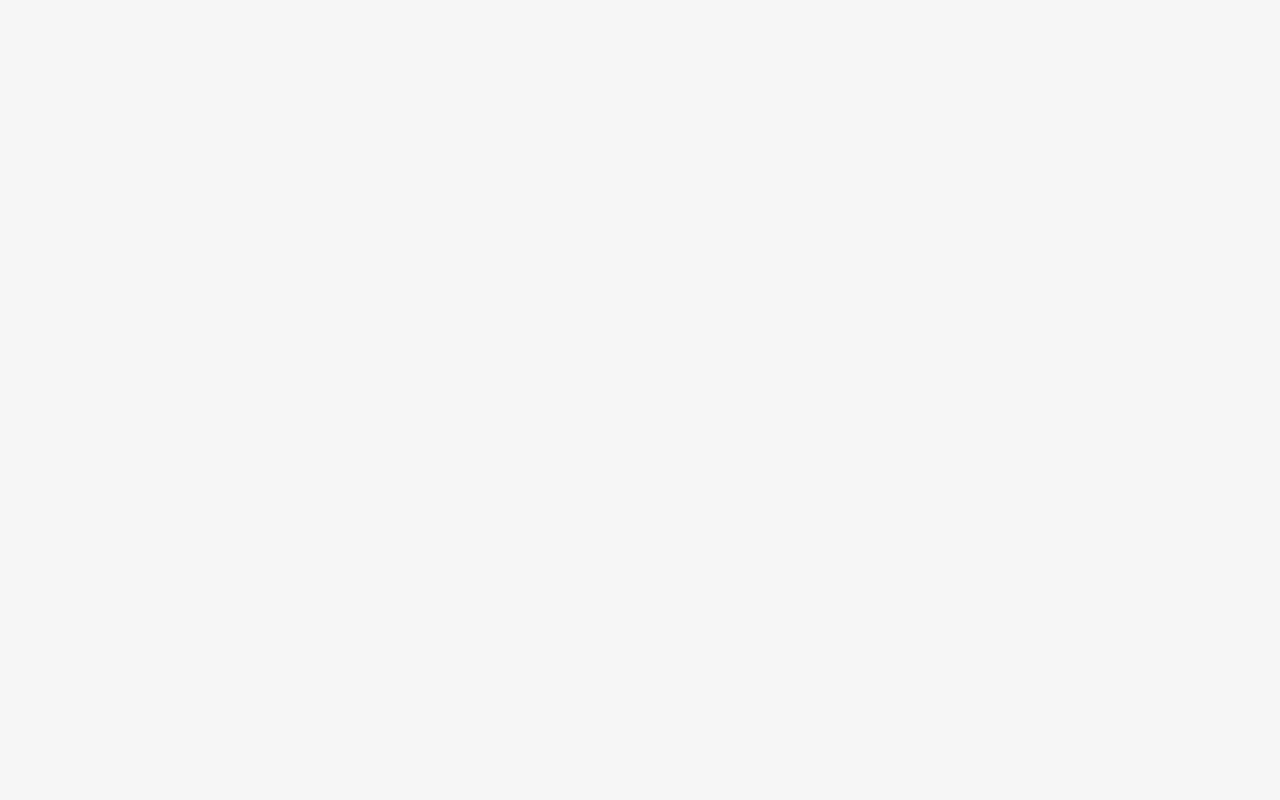
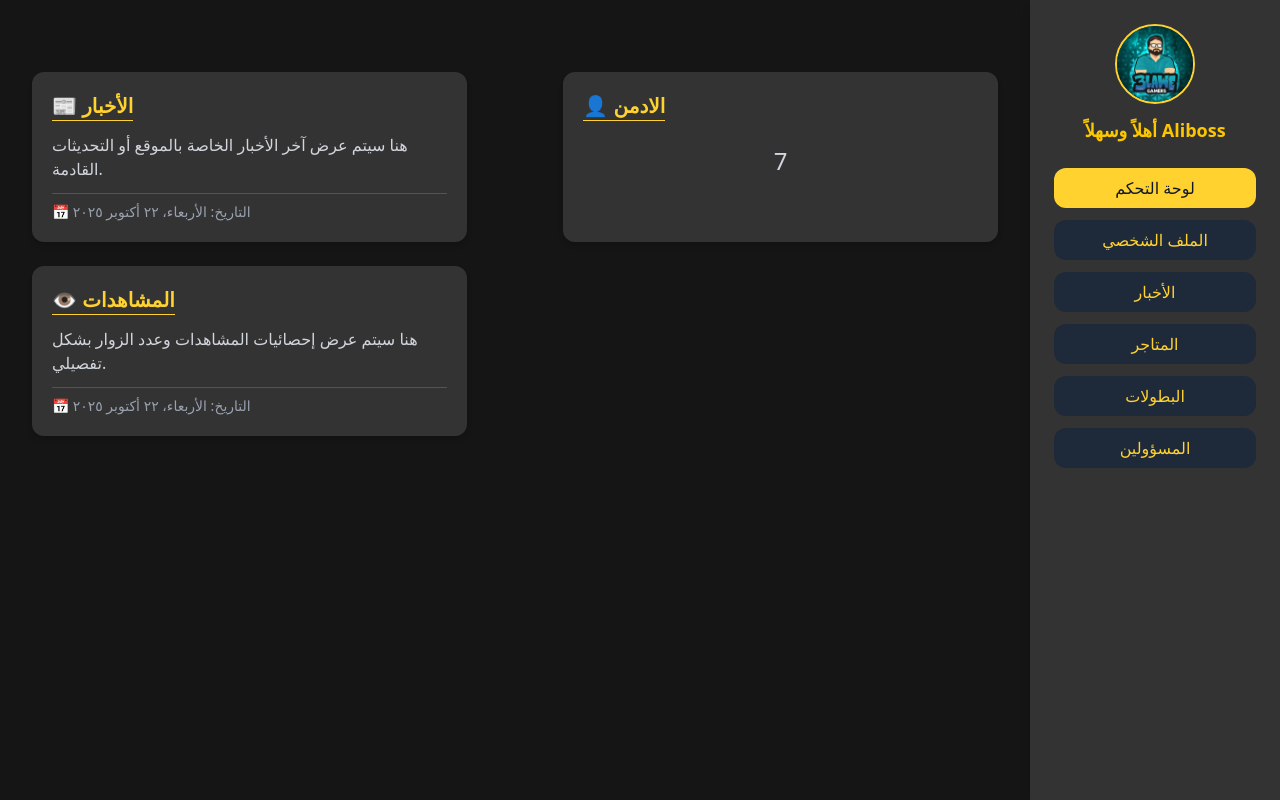
Before and after one commit to Youssefkhalil10/Gaming-City, a React (Vite) app: page /dashbord in a window 1280 px wide. Before the commit this address had no page. Built offline with nearby package versions, Linux system fonts and the light colour scheme.

Commit message:
Fix login and Add Dashbord

```diff
--- a/src/App.jsx
+++ b/src/App.jsx
@@ -5,7 +5,7 @@ import Home from "./pages/Home";
 import Settings from "./pages/Settings";
 import Navbar from "./components/Navbar";
 import Profile from "./pages/Profile";
-
+import DashBord from "./pages/DashBord";
 function App() {
   return (
     <>
@@ -14,6 +14,7 @@ function App() {
         <Route path="home" element={<Home />} />
         <Route path="setting" element={<Settings />} />
         <Route path="profile" element={<Profile />} />
+        <Route path="dashbord" element={<DashBord />} />
       </Routes>
     </>
   );
--- a/src/components/Login.jsx
+++ b/src/components/Login.jsx
@@ -70,7 +70,7 @@ const Login = () => {
       }
 
       // ✅ Use React Router navigation
-      navigate("/home");
+      navigate("/home", { replace: true });
     } catch (err) {
       console.error("❌ Login error:", err);
       setError(err.message);
@@ -120,7 +120,10 @@ const Login = () => {
         </div>
 
         {/* Form */}
-        <form onSubmit={handleSubmit} className="flex flex-col items-center gap-4">
+        <form
+          onSubmit={handleSubmit}
+          className="flex flex-col items-center gap-4"
+        >
           {/* Email */}
           <div className="w-full max-w-2xl relative">
             <input
@@ -144,7 +147,9 @@ const Login = () => {
               </svg>
             </div>
             {validationErrors.email && (
-              <p className="text-red-500 text-xs mt-1 pr-2">{validationErrors.email}</p>
+              <p className="text-red-500 text-xs mt-1 pr-2">
+                {validationErrors.email}
+              </p>
             )}
           </div>
 
@@ -171,7 +176,9 @@ const Login = () => {
               </svg>
             </div>
             {validationErrors.password && (
-              <p className="text-red-500 text-xs mt-1 pr-2">{validationErrors.password}</p>
+              <p className="text-red-500 text-xs mt-1 pr-2">
+                {validationErrors.password}
+              </p>
             )}
           </div>
 
--- a/src/components/Navbar.jsx
+++ b/src/components/Navbar.jsx
@@ -2,7 +2,7 @@
 import React, { useState } from "react";
 import { useTheme } from "../context/ThemeContext";
 import logo from "../assets/gamingcity.png";
-import userPhoto from "../assets/gamingcity.png";
+import userPhoto from "../assets/admin.png";
 import { Link } from "react-router-dom";
 export default function Navbar({ onNavigate }) {
   const { isDarkMode, toggleTheme } = useTheme();
@@ -101,7 +101,7 @@ export default function Navbar({ onNavigate }) {
               aria-label="User profile"
             >
               <div className="w-10 h-10 rounded-full overflow-hidden border-2 border-yellow-400 shadow-md">
-                <Link to={"/setting"}>
+                <Link to={"/dashbord"}>
                   <img
                     src={userPhoto}
                     alt="User profile"
--- /dev/null
+++ b/src/pages/DashBord.jsx
@@ -0,0 +1,165 @@
+import { Link, useNavigate } from "react-router-dom";
+import { useState, useEffect } from "react";
+import photo from "../assets/admin.png";
+
+const data = [
+  {
+    AdminImg: photo,
+    Title: "Aliboss",
+  },
+];
+
+const Options = [
+  { key: 1, Title: "لوحة التحكم", path: "/dashbord" },
+  { key: 2, Title: "الملف الشخصي", path: "/profile" },
+  { key: 3, Title: "الأخبار", path: "/news" },
+  { key: 4, Title: "المتاجر", path: "/stores" },
+  { key: 5, Title: "البطولات", path: "/tournaments" },
+  { key: 6, Title: "المسؤولين", path: "/admins" },
+];
+
+function Buttons() {
+  return (
+    <div className="flex flex-col gap-3 mt-6 w-full">
+      {Options.map((e) => (
+        <Link
+          to={e.path}
+          key={e.key}
+          className={`block text-center py-2 rounded-xl text-sm sm:text-base transition-all duration-300 ${
+            e.key === 1
+              ? "bg-amber-300 text-gray-900"
+              : "bg-gray-800 text-amber-300 hover:bg-amber-300 hover:text-gray-900"
+          }`}
+        >
+          {e.Title}
+        </Link>
+      ))}
+    </div>
+  );
+}
+
+function DashBord() {
+  const navigate = useNavigate();
+  const [today, setToday] = useState("");
+  const [menuOpen, setMenuOpen] = useState(false);
+
+  useEffect(() => {
+    const handlePopState = (e) => {
+      e.preventDefault();
+      navigate("/home"); // يرجّع المستخدم للصفحة الرئيسية
+    };
+
+    window.addEventListener("popstate", handlePopState);
+
+    return () => {
+      window.removeEventListener("popstate", handlePopState);
+    };
+  }, [navigate]);
+
+  useEffect(() => {
+    const date = new Date();
+    const formattedDate = date.toLocaleDateString("ar-EG", {
+      weekday: "long",
+      year: "numeric",
+      month: "long",
+      day: "numeric",
+    });
+    setToday(formattedDate);
+  }, []);
+
+  return (
+    <div className="flex flex-col md:flex-row-reverse min-h-screen">
+      {/* القائمة الجانبية */}
+      <div
+        style={{ backgroundColor: "#333333" }}
+        className={`${
+          menuOpen ? "block" : "hidden"
+        } md:block w-full md:w-[250px] p-6 flex flex-col items-center shadow-lg fixed md:static top-0 right-0 h-full md:h-auto z-50`}
+      >
+        <button
+          onClick={() => setMenuOpen(false)}
+          className="md:hidden absolute top-3 left-3 text-amber-300 text-2xl"
+        >
+          ✕
+        </button>
+
+        {data.map((e, i) => (
+          <div key={i} className="text-center w-full">
+            <img
+              className="w-[70px] h-[70px] sm:w-[80px] sm:h-[80px] rounded-full border-2 border-amber-300 mx-auto"
+              src={e.AdminImg}
+              alt={e.Title}
+            />
+            <h2 className="text-yellow-400 mt-3 text-base sm:text-lg font-semibold">
+              أهلاً وسهلاً {e.Title}
+            </h2>
+            <Buttons />
+          </div>
+        ))}
+      </div>
+
+      {/* زر فتح القائمة في الموبايل */}
+      <button
+        onClick={() => setMenuOpen(true)}
+        className="md:hidden fixed top-4 right-4 bg-amber-300 text-black px-3 py-1 rounded-lg font-semibold shadow-lg z-40"
+      >
+        ☰ القائمة
+      </button>
+
+      {/* المحتوى الرئيسي */}
+      <div
+        style={{ backgroundColor: "#151515" }}
+        className="flex-1 p-5 sm:p-8 text-white overflow-y-auto mt-[60px] md:mt-0"
+      >
+        <div className="flex flex-wrap justify-center md:justify-between gap-6 mt-10">
+          {/* الأخبار */}
+          <div
+            style={{ backgroundColor: "#333333" }}
+            className="w-full sm:w-[80%] md:w-[45%] rounded-xl p-5 shadow-md"
+          >
+            <h3 className="text-amber-300 text-lg sm:text-xl font-bold mb-3 border-b border-amber-300 inline-block">
+              📰 الأخبار
+            </h3>
+            <p className="text-gray-300 mb-3 text-sm sm:text-base">
+              هنا سيتم عرض آخر الأخبار الخاصة بالموقع أو التحديثات القادمة.
+            </p>
+            <p className="text-xs sm:text-sm text-gray-400 border-t border-gray-600 pt-2">
+              📅 التاريخ: {today}
+            </p>
+          </div>
+
+          {/* المسؤولين */}
+          <div
+            style={{ backgroundColor: "#333333" }}
+            className="w-full sm:w-[80%] md:w-[45%] rounded-xl p-5 shadow-md"
+          >
+            <h3 className="text-amber-300 text-lg sm:text-xl font-bold mb-3 border-b border-amber-300 inline-block">
+              👤 الادمن
+            </h3>
+            <p className="text-gray-300 mt-[3%] text-center text-xl sm:text-2xl">
+              7
+            </p>
+          </div>
+
+          {/* المشاهدات */}
+          <div
+            style={{ backgroundColor: "#333333" }}
+            className="w-full sm:w-[80%] md:w-[45%] rounded-xl p-5 shadow-md"
+          >
+            <h3 className="text-amber-300 text-lg sm:text-xl font-bold mb-3 border-b border-amber-300 inline-block">
+              👁️ المشاهدات
+            </h3>
+            <p className="text-gray-300 mb-3 text-sm sm:text-base">
+              هنا سيتم عرض إحصائيات المشاهدات وعدد الزوار بشكل تفصيلي.
+            </p>
+            <p className="text-xs sm:text-sm text-gray-400 border-t border-gray-600 pt-2">
+              📅 التاريخ: {today}
+            </p>
+          </div>
+        </div>
+      </div>
+    </div>
+  );
+}
+
+export default DashBord;
--- a/src/pages/Profile.jsx
+++ b/src/pages/Profile.jsx
@@ -1,10 +1,10 @@
 import profile from "../assets/profile.jpg";
 import logo from "../assets/Vector.png";
-import { Link } from "react-router-dom";
+import { Link, useNavigate } from "react-router-dom";
 import { motion } from "framer-motion";
 import { useState } from "react";
-
 function Profile() {
+  const navigate = useNavigate();
   return (
     <>
       <motion.div
@@ -24,12 +24,13 @@ function Profile() {
         exit={{ opacity: 0, y: -50 }}
         transition={{ duration: 0.6, ease: "easeOut" }}
       >
-        <Link
-          to="/setting"
+        <button
+          style={{ cursor: "pointer" }}
+          onClick={() => navigate(-1)}
           className="absolute left-3 top-3 bg-amber-300 text-black rounded-full w-8 h-8 flex items-center justify-center text-lg font-bold hover:bg-amber-400 transition"
         >
           ←
-        </Link>
+        </button>
 
         <div className="flex flex-col sm:flex-row justify-between items-center gap-4 sm:gap-0 px-4 sm:px-6 pt-10">
           <img
--- a/vite.config.js
+++ b/vite.config.js
@@ -2,9 +2,8 @@ import { defineConfig } from "vite";
 import react from "@vitejs/plugin-react";
 import tailwindcss from "@tailwindcss/vite";
 
-export default defineConfig(({ command }) => ({
+export default defineConfig({
   plugins: [react(), tailwindcss()],
-  base: command === "build" ? "/Gaming-City/" : "/",
   build: {
     outDir: "dist",
   },
@@ -17,4 +16,4 @@ export default defineConfig(({ command }) => ({
       },
     },
   },
-}));
+});
```
Also changed, not shown: src/assets/admin.png (added), 1 other file (tests, documents, lock files or other folders).
